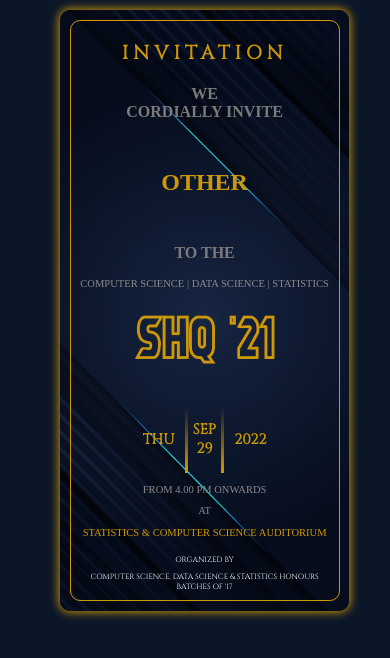
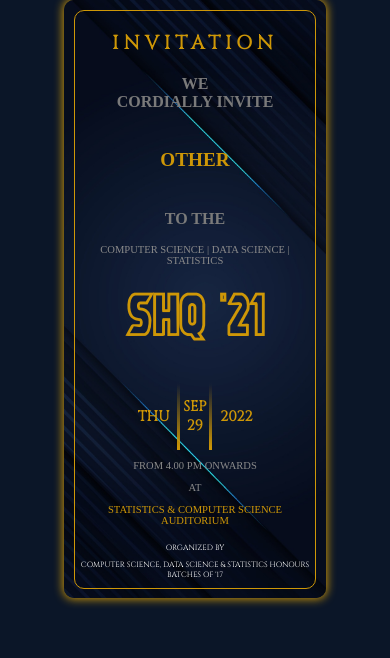
Before and after one commit to prabuddhika96/SHQ_Invitation, a plain HTML site: page index.html in a window 390 px wide. Drawn offline with Linux system fonts and the light colour scheme; a web font is replaced by a local one.

Commit message:
fit screen

```diff
--- a/style.css
+++ b/style.css
@@ -150,6 +150,11 @@ p{
   .container{
     width: fit-content;
     margin: 0 auto;
+    padding: 0px;
+  }
+  .invitation{
+    width: 90%;
+    margin: 0 auto;
   }
   .main{
     margin: 2em auto;
@@ -157,9 +162,10 @@ p{
   .main h1{
     letter-spacing: 5px;
     margin-top: 0em;
+    font-size: 1.2rem;
   }
   #name{
-    font-size: 1.5rem;
+    font-size: 1.2rem;
   }
   #cordially{
     font-size: 1rem;
```
